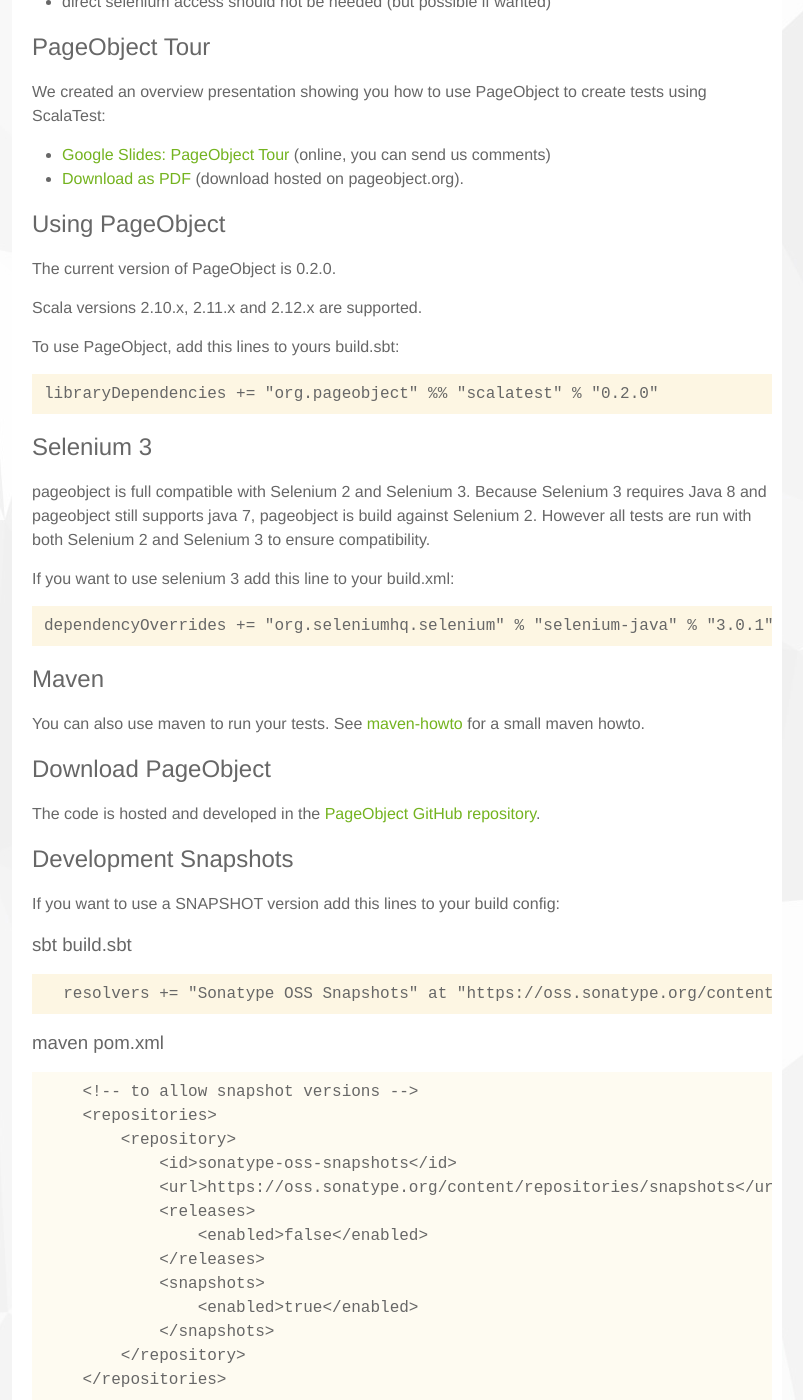
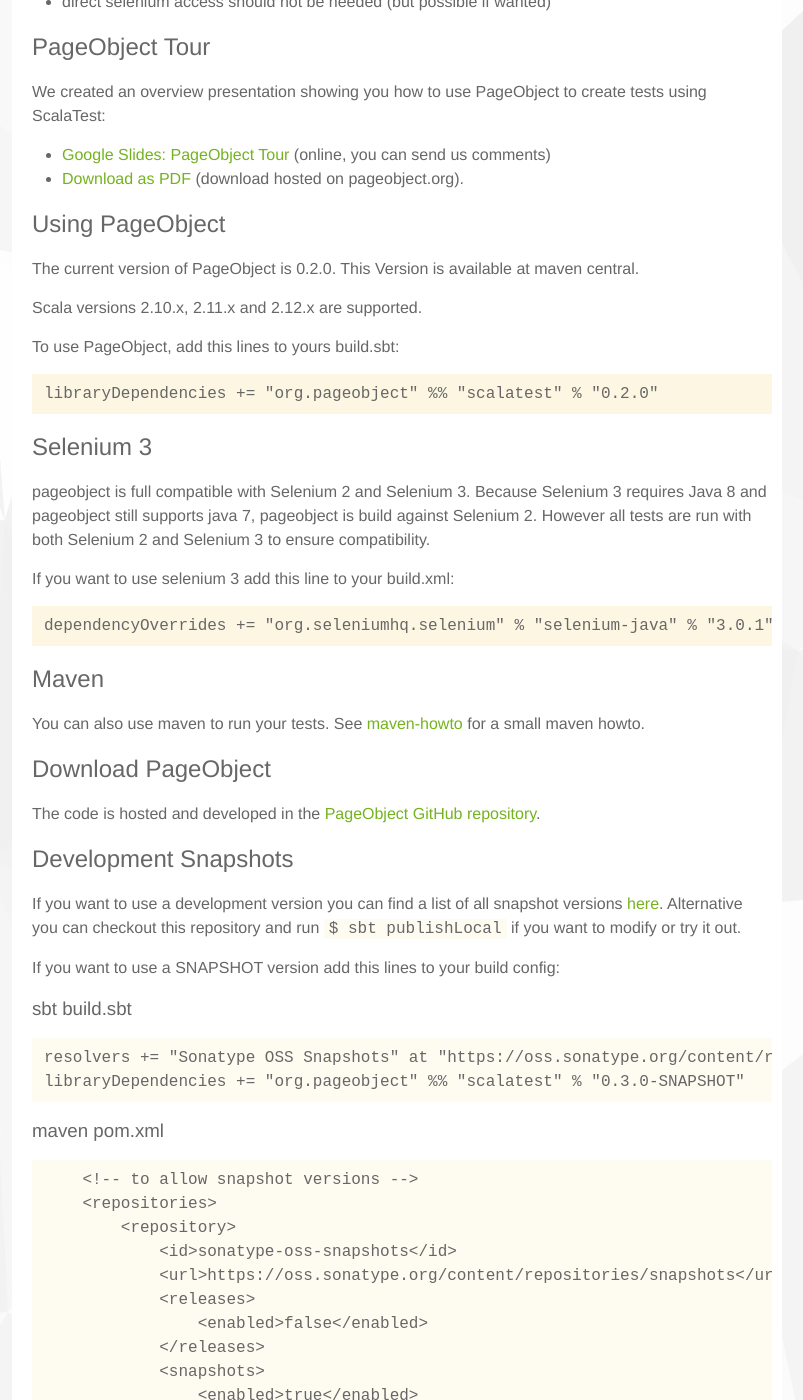
Before and after one commit to agido/pageobject, a Jekyll site: the page built from index.md, in a window 1280 px wide and 1400 px high, scrolled down 621 px. Shown: the whole window, without its empty margins (243-1046 px from the left). Built offline with Jekyll 4.4.1, drawn with Linux system fonts in a browser that asks for light colours.

Commit message:
readme updates

````diff
--- a/index.md
+++ b/index.md
@@ -36,7 +36,7 @@
 * [Download as PDF](/downloads/PageObjectTour.pdf) (download hosted on pageobject.org).
 
 ## Using PageObject
-The current version of PageObject is 0.2.0.
+The current version of PageObject is 0.2.0. This Version is available at maven central.
 
 Scala versions 2.10.x, 2.11.x and 2.12.x are supported.
 
@@ -62,13 +62,16 @@
 The code is hosted and developed in the [PageObject GitHub repository](https://github.com/agido/pageobject/).
 
 ## Development Snapshots
+If you want to use a development version you can find a list of all snapshot versions [here](https://oss.sonatype.org/#nexus-search;quick~org.pageobject). Alternative you can checkout this repository and run `$ sbt publishLocal` if you want to modify or try it out.
+
 If you want to use a SNAPSHOT version add this lines to your build config:
 
 ### sbt build.sbt
 
-```
-  resolvers += "Sonatype OSS Snapshots" at "https://oss.sonatype.org/content/repositories/snapshots"
-```
+<pre>
+resolvers += "Sonatype OSS Snapshots" at "https://oss.sonatype.org/content/repositories/snapshots"
+libraryDependencies += "org.pageobject" %% "scalatest" % "0.3.0-SNAPSHOT"
+</pre>
 
 ### maven pom.xml
 
````
